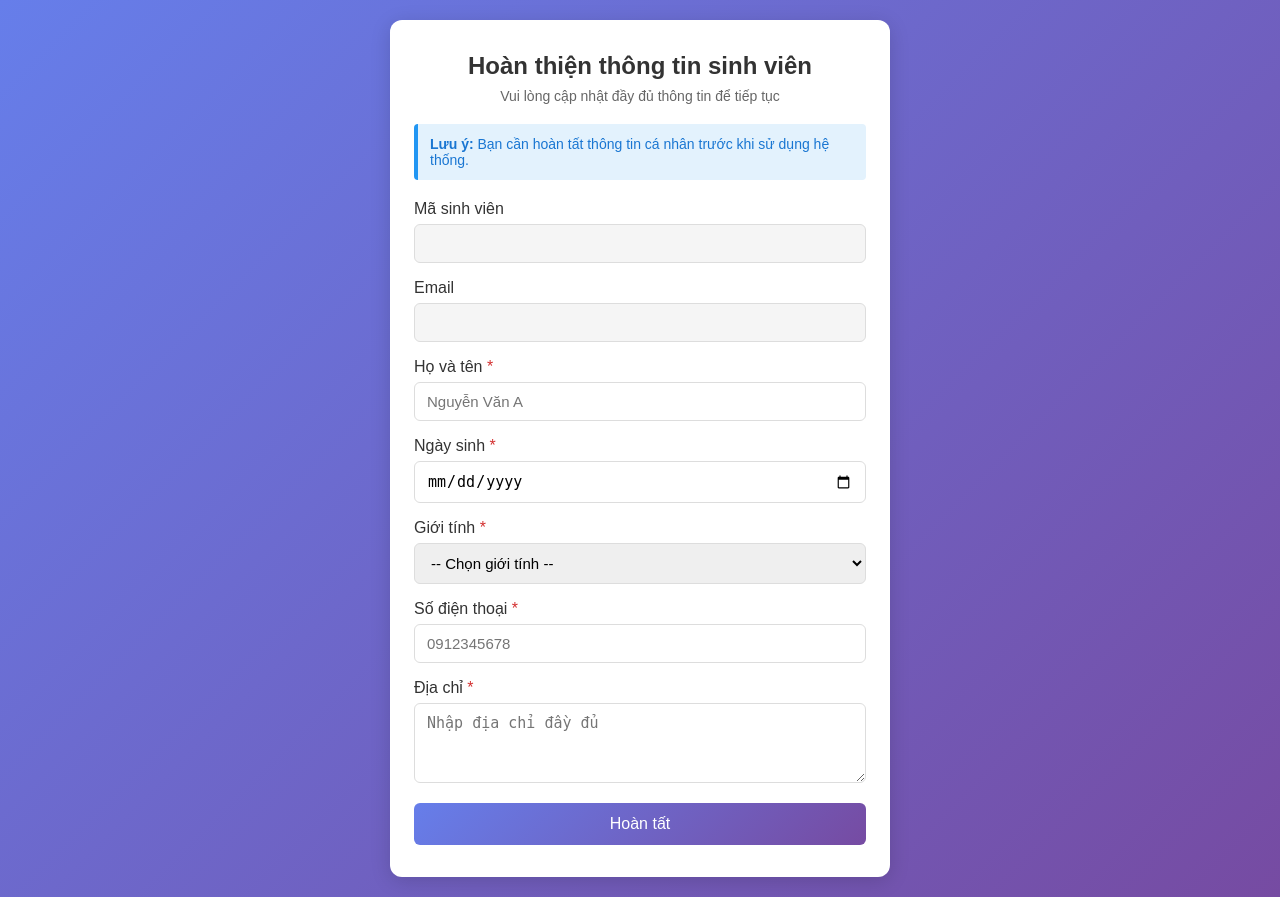
After one commit to AlexanderPhan04/StudentManager, a PHP site: page /views/students/complete_profile.php in a window 1280 px wide. The commit adds this page. Run offline with PHP 8.4, Linux system fonts and the light colour scheme; the template is opened without the code that fills it, so the values that code supplies are empty; a stand-in replaces the project's code that opens the database connection.

Commit message:
Feat: Implement student profile completion feature and enhance registration process

```diff
--- a/index.php
+++ b/index.php
@@ -32,6 +32,11 @@ switch ($action) {
     case 'logout':
         $controller = new AuthController();
         $controller->logout();
+        break;
+
+    case 'complete_profile':
+        $controller = new AuthController();
+        $controller->completeProfile();
         break;
 
     // Student routes
--- /dev/null
+++ b/views/students/complete_profile.php
@@ -0,0 +1,215 @@
+<!DOCTYPE html>
+<html lang="vi">
+
+<head>
+    <meta charset="UTF-8">
+    <meta name="viewport" content="width=device-width, initial-scale=1.0">
+    <title>Hoàn thiện thông tin sinh viên</title>
+    <style>
+        * {
+            margin: 0;
+            padding: 0;
+            box-sizing: border-box;
+        }
+
+        body {
+            background: linear-gradient(135deg, #667eea 0%, #764ba2 100%);
+            display: flex;
+            justify-content: center;
+            align-items: center;
+            min-height: 100vh;
+            padding: 20px 0;
+            font-family: Arial, sans-serif;
+        }
+
+        .profile-container {
+            background: #fff;
+            padding: 32px 24px;
+            border-radius: 12px;
+            box-shadow: 0 4px 20px rgba(0, 0, 0, 0.15);
+            min-width: 400px;
+            width: 100%;
+            max-width: 500px;
+        }
+
+        .profile-container h2 {
+            text-align: center;
+            margin-bottom: 8px;
+            color: #333;
+        }
+
+        .profile-container .subtitle {
+            text-align: center;
+            color: #666;
+            font-size: 14px;
+            margin-bottom: 20px;
+        }
+
+        .info-notice {
+            background: #e3f2fd;
+            border-left: 4px solid #2196f3;
+            padding: 12px;
+            margin-bottom: 20px;
+            border-radius: 4px;
+            font-size: 14px;
+            color: #1976d2;
+        }
+
+        .form-group {
+            margin-bottom: 16px;
+        }
+
+        label {
+            display: block;
+            margin-bottom: 6px;
+            font-weight: 500;
+            color: #333;
+        }
+
+        label .required {
+            color: #d32f2f;
+        }
+
+        input[type="text"],
+        input[type="date"],
+        input[type="tel"],
+        select,
+        textarea {
+            width: 100%;
+            padding: 10px 12px;
+            border: 1px solid #ddd;
+            border-radius: 6px;
+            font-size: 15px;
+            transition: border-color 0.3s;
+        }
+
+        input:focus,
+        select:focus,
+        textarea:focus {
+            outline: none;
+            border-color: #667eea;
+        }
+
+        textarea {
+            min-height: 80px;
+            resize: vertical;
+        }
+
+        .readonly-field {
+            background: #f5f5f5;
+            color: #666;
+            cursor: not-allowed;
+        }
+
+        button {
+            width: 100%;
+            padding: 12px;
+            background: linear-gradient(135deg, #667eea 0%, #764ba2 100%);
+            color: #fff;
+            border: none;
+            border-radius: 6px;
+            font-size: 16px;
+            font-weight: 500;
+            cursor: pointer;
+            transition: transform 0.2s;
+        }
+
+        button:hover {
+            transform: translateY(-2px);
+        }
+
+        button:active {
+            transform: translateY(0);
+        }
+
+        .error {
+            color: #d32f2f;
+            background: #ffebee;
+            padding: 10px;
+            border-radius: 6px;
+            margin-bottom: 16px;
+            text-align: center;
+            border: 1px solid #ef5350;
+        }
+
+        .success {
+            color: #2e7d32;
+            background: #e8f5e9;
+            padding: 10px;
+            border-radius: 6px;
+            margin-bottom: 16px;
+            text-align: center;
+            border: 1px solid #66bb6a;
+        }
+
+        @media (max-width: 600px) {
+            .profile-container {
+                min-width: 90vw;
+                padding: 24px 20px;
+            }
+        }
+    </style>
+</head>
+
+<body>
+    <div class="profile-container">
+        <h2>Hoàn thiện thông tin sinh viên</h2>
+        <p class="subtitle">Vui lòng cập nhật đầy đủ thông tin để tiếp tục</p>
+
+        <div class="info-notice">
+            <strong>Lưu ý:</strong> Bạn cần hoàn tất thông tin cá nhân trước khi sử dụng hệ thống.
+        </div>
+
+        <?php if (!empty($error)): ?>
+            <div class="error"><?= htmlspecialchars($error) ?></div>
+        <?php endif; ?>
+        <?php if (!empty($success)): ?>
+            <div class="success"><?= htmlspecialchars($success) ?></div>
+        <?php endif; ?>
+
+        <form action="" method="POST" autocomplete="off">
+            <div class="form-group">
+                <label for="student_code">Mã sinh viên</label>
+                <input type="text" id="student_code" name="student_code" value="<?= htmlspecialchars($student['student_code']) ?>" class="readonly-field" readonly>
+            </div>
+
+            <div class="form-group">
+                <label for="email">Email</label>
+                <input type="text" id="email" name="email" value="<?= htmlspecialchars($student['email']) ?>" class="readonly-field" readonly>
+            </div>
+
+            <div class="form-group">
+                <label for="full_name">Họ và tên <span class="required">*</span></label>
+                <input type="text" id="full_name" name="full_name" required value="<?= htmlspecialchars($student['full_name'] ?? '') ?>" placeholder="Nguyễn Văn A">
+            </div>
+
+            <div class="form-group">
+                <label for="birthday">Ngày sinh <span class="required">*</span></label>
+                <input type="date" id="birthday" name="birthday" required value="<?= htmlspecialchars($student['birthday'] === '2000-01-01' ? '' : $student['birthday']) ?>" max="<?= date('Y-m-d') ?>">
+            </div>
+
+            <div class="form-group">
+                <label for="gender">Giới tính <span class="required">*</span></label>
+                <select id="gender" name="gender" required>
+                    <option value="">-- Chọn giới tính --</option>
+                    <option value="Male" <?= ($student['gender'] === 'Male') ? 'selected' : '' ?>>Nam</option>
+                    <option value="Female" <?= ($student['gender'] === 'Female') ? 'selected' : '' ?>>Nữ</option>
+                </select>
+            </div>
+
+            <div class="form-group">
+                <label for="phone">Số điện thoại <span class="required">*</span></label>
+                <input type="tel" id="phone" name="phone" required value="<?= htmlspecialchars($student['phone'] ?? '') ?>" placeholder="0912345678">
+            </div>
+
+            <div class="form-group">
+                <label for="address">Địa chỉ <span class="required">*</span></label>
+                <textarea id="address" name="address" required placeholder="Nhập địa chỉ đầy đủ"><?= htmlspecialchars($student['address'] ?? '') ?></textarea>
+            </div>
+
+            <button type="submit" name="submit">Hoàn tất</button>
+        </form>
+    </div>
+</body>
+
+</html>
```
Also changed, not shown: controllers/AuthController.php (+109 -11 lines), models/StudentModel.php (+12 -0 lines).
